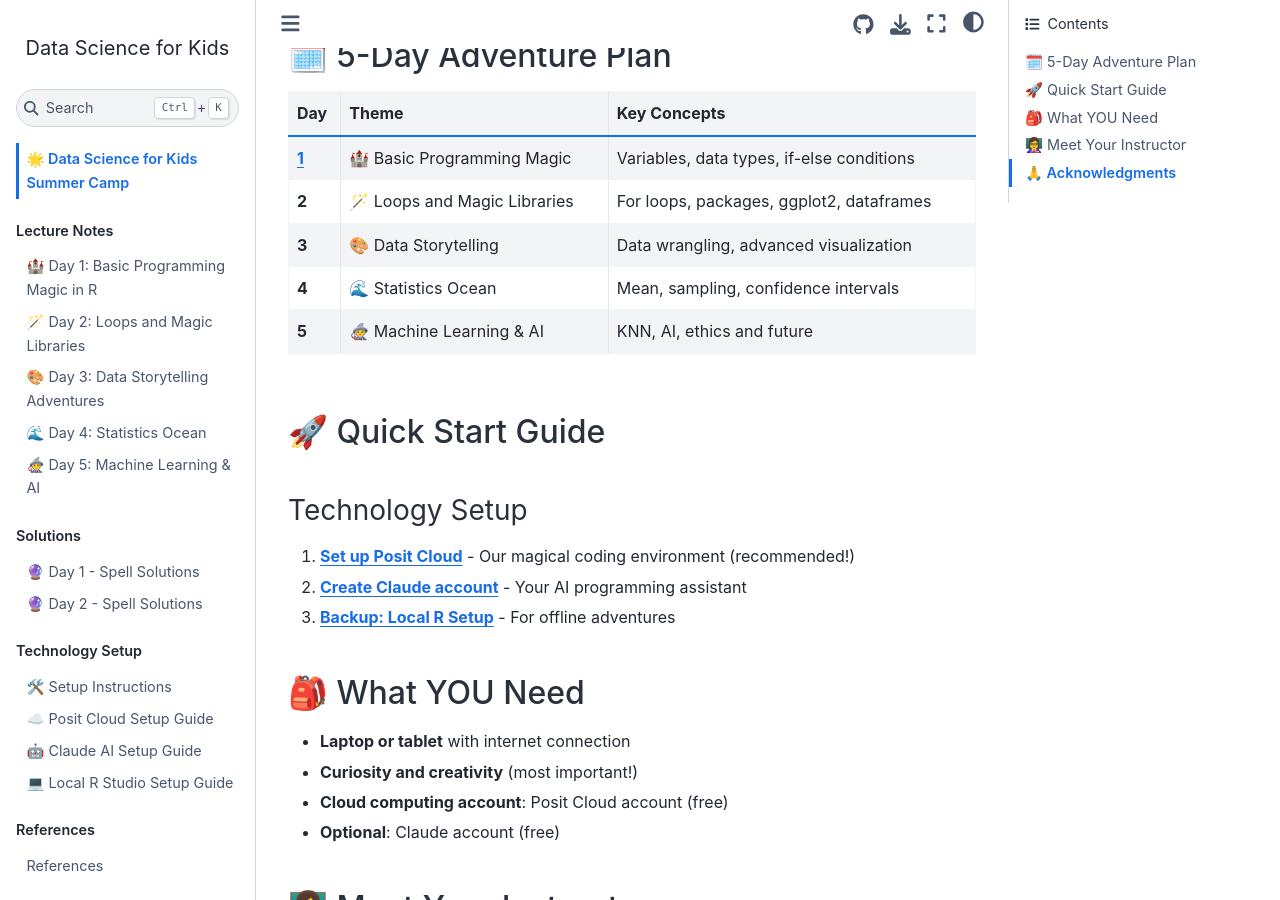
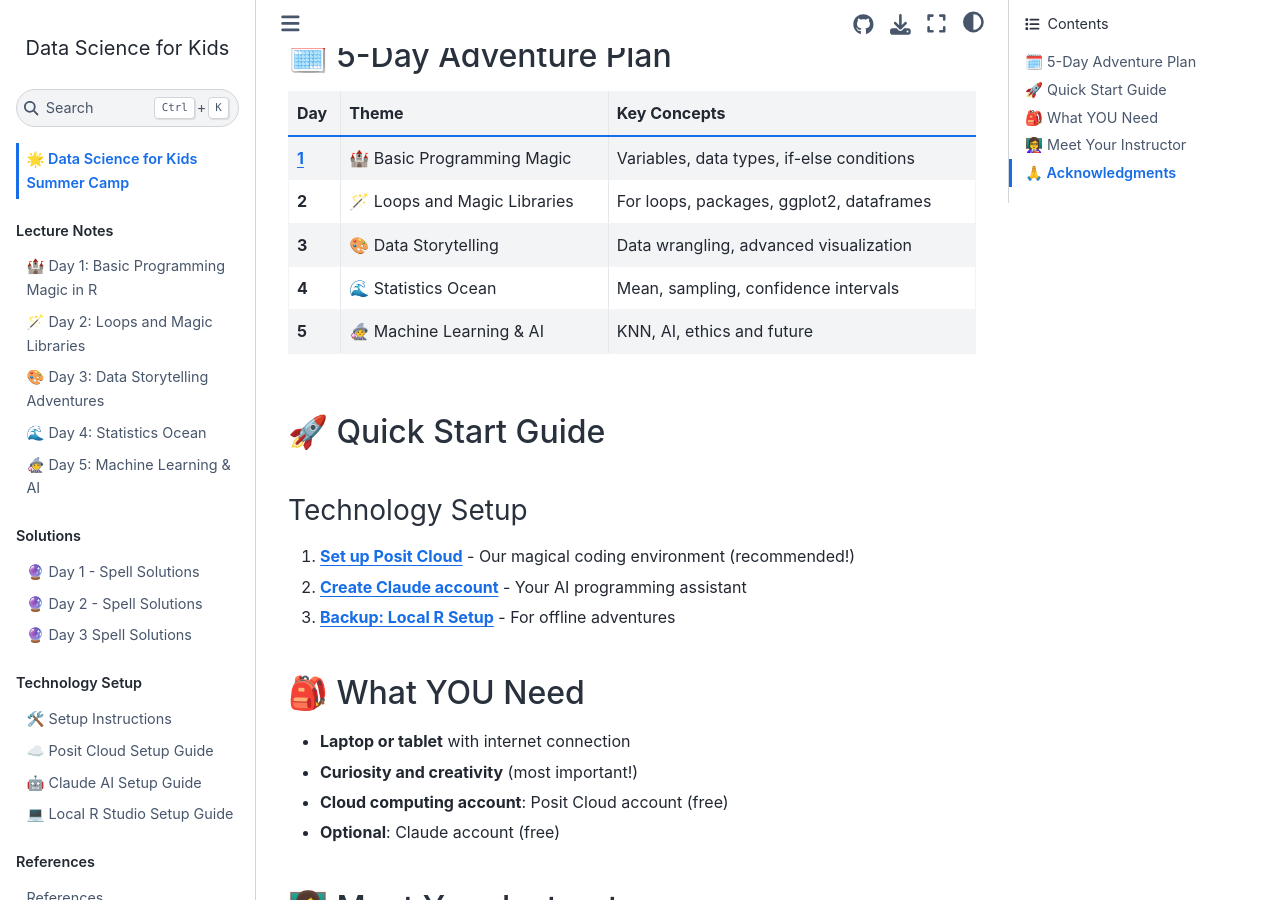
Before and after one commit to skysheng7/data_science_for_kids, a Jupyter Book: the page built from docs/index.md, in a window 1280 px wide and 900 px high, scrolled down 367 px. Built offline with Jupyter Book 1.0.4 settings and Sphinx 7.4.7 and the Sphinx Book theme 1.1.4, drawn with Linux system fonts in a browser that asks for light colours; cross-references to code outside the pages are shown as plain code.

Commit message:
add spell 3 solution

```diff
--- a/_toc.yml
+++ b/_toc.yml
@@ -15,6 +15,7 @@ parts:
   chapters:
   - file: docs/day01/solutions/day01_spell_solutions
   - file: docs/day02/solutions/day02_spell_solutions
+  - file: docs/day03/solutions/day03_spell_solutions
 - caption: Technology Setup
   chapters:
   - file: docs/setup/index
```
Also changed, not shown: docs/day04/README.md (+2 -1 lines), 2 other files.
